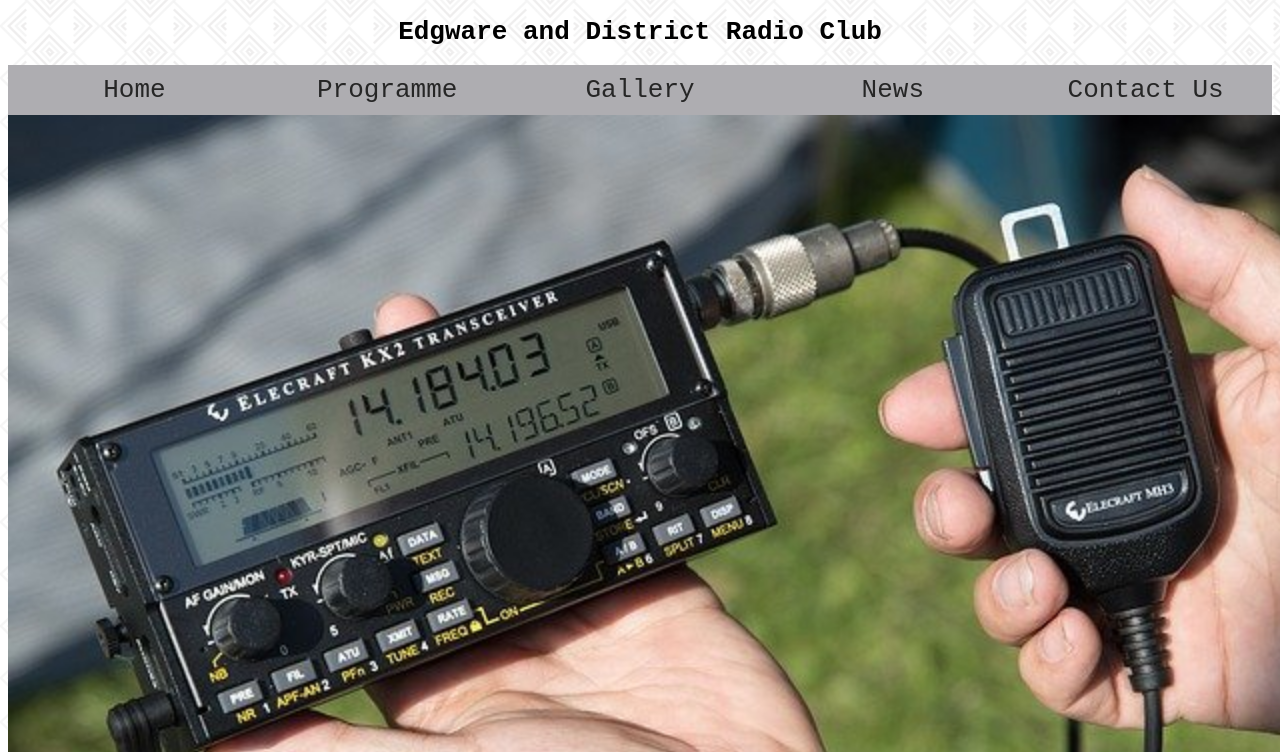
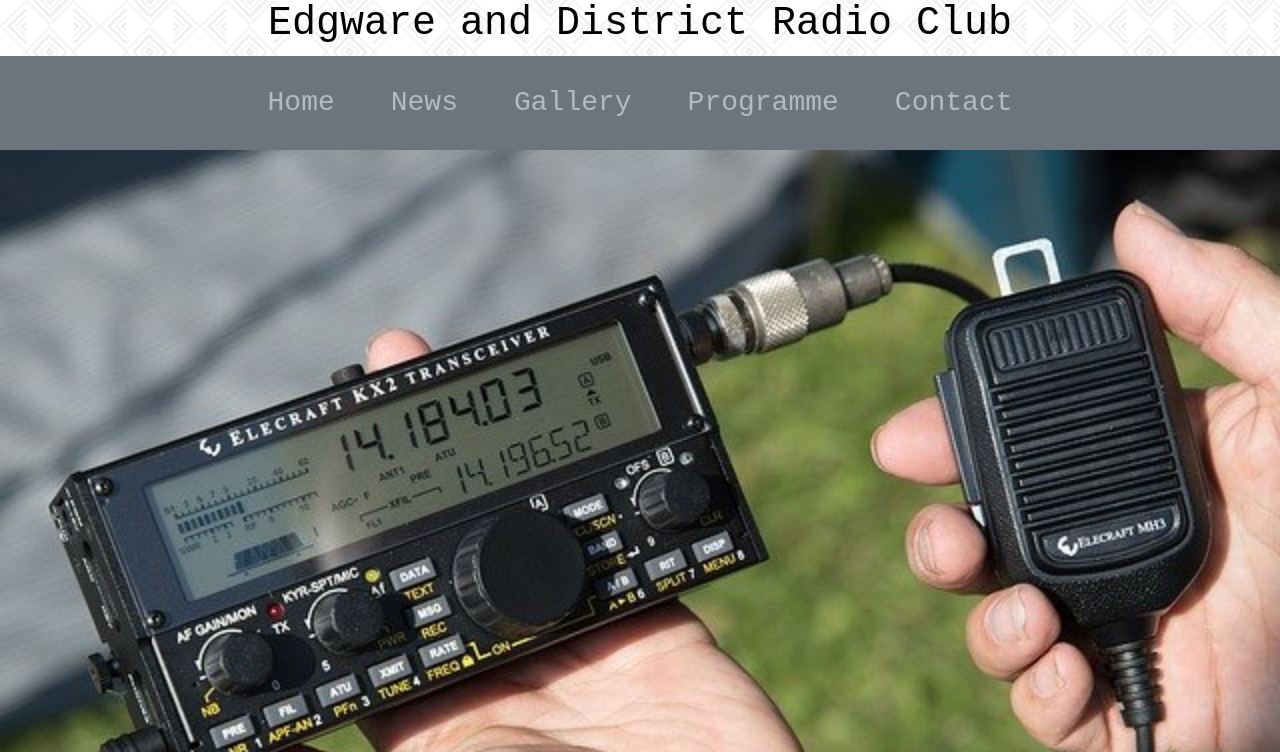
Before and after one commit to debbiect246/edgware_radio_club, a plain HTML site: page index.html in a window 1280 px wide. Shown: the top 752 px of the page. Drawn offline with nearby package versions, Linux system fonts and the light colour scheme.

Commit message:
styled navbar with bootstrap on home page

```diff
--- a/assets/css/style.css
+++ b/assets/css/style.css
@@ -66,7 +66,7 @@ ul li{
 
 ul li a{
   text-decoration: none;
-  font-size: 2em;
+  font-size: 1.75em;
   color: #262626;
   position: relative;
 
--- a/index.html
+++ b/index.html
@@ -9,7 +9,7 @@
       <link href="https://fonts.googleapis.com/css?family=Roboto" rel="stylesheet">
       <link rel="stylesheet" href="https://cdnjs.cloudflare.com/ajax/libs/hover.css/2.1.1/css/hover-min.css" type="text/css" />
       <link href="https://fonts.googleapis.com/css?family=Pacifico" rel="stylesheet">
-      <link rel="stylesheet" href="https://maxcdn.bootstrapcdn.com/font-awesome/4.7.0/css/font-awesome.min.css" type="text/css" />
+      <link rel="stylesheet" href="https://cdn.jsdelivr.net/npm/bootstrap@4.6.0/dist/css/bootstrap.min.css" integrity="sha384-B0vP5xmATw1+K9KRQjQERJvTumQW0nPEzvF6L/Z6nronJ3oUOFUFpCjEUQouq2+l" crossorigin="anonymous">
       <link rel="stylesheet" href="assets/css/style.css" type="text/css" />
 
 
@@ -22,15 +22,15 @@
 
         <header>
             <h1 class="mainheading">Edgware and District Radio Club</h1>
-                <nav>
-                    <ul class="container">
-                        <li><a href="index.html">Home</a></li>
-                        <li><a href="programme.html">Programme</a></li>
-                        <li><a href="gallery.html">Gallery</a></li>
-                        <li><a href="news.html">News</a></li>
-                        <li><a href="contact.html">Contact Us</a></li>
-                    </ul>
-                </nav>
+            <nav class="navbar navbar-expand-sm bg-secondary navbar-dark justify-content-center">
+                <ul class="navbar-nav">
+                   <li class="nav-item"><a class="nav-link" href="index.html">Home</a></li>
+                   <li class="nav-item"><a class="nav-link" href="programme.html">News</a></li>
+                   <li class="nav-item"><a class="nav-link" href="gallery.html">Gallery</a></li>
+                   <li class="nav-item"><a class="nav-link" href="news.html">Programme</a></li>
+                   <li class="nav-item"><a class="nav-link" href="contact.html">Contact</a></li>
+                </ul>
+            </nav>
         </header>
 
    <!-- hero image -->
@@ -100,6 +100,9 @@
 
     </body>
 
-    <script src="https://code.jquery.com/jquery-3.5.1.min.js"></script>
-    <script src="https://cdn.jsdelivr.net/npm/popper.js@1.16.1/dist/umd/popper.min.js"></script>
+    <script src="https://code.jquery.com/jquery-3.5.1.slim.min.js" integrity="sha384-DfXdz2htPH0lsSSs5nCTpuj/zy4C+OGpamoFVy38MVBnE+IbbVYUew+OrCXaRkfj" crossorigin="anonymous"></script>
+    <script src="https://cdn.jsdelivr.net/npm/popper.js@1.16.1/dist/umd/popper.min.js" integrity="sha384-9/reFTGAW83EW2RDu2S0VKaIzap3H66lZH81PoYlFhbGU+6BZp6G7niu735Sk7lN" crossorigin="anonymous"></script>
+    <script src="https://cdn.jsdelivr.net/npm/bootstrap@4.6.0/dist/js/bootstrap.min.js" integrity="sha384-+YQ4JLhjyBLPDQt//I+STsc9iw4uQqACwlvpslubQzn4u2UU2UFM80nGisd026JF" crossorigin="anonymous"></script>
+
+
 </html>
```
Also changed, not shown: contact.html (+4 -2 lines), programme.html (+6 -0 lines).
